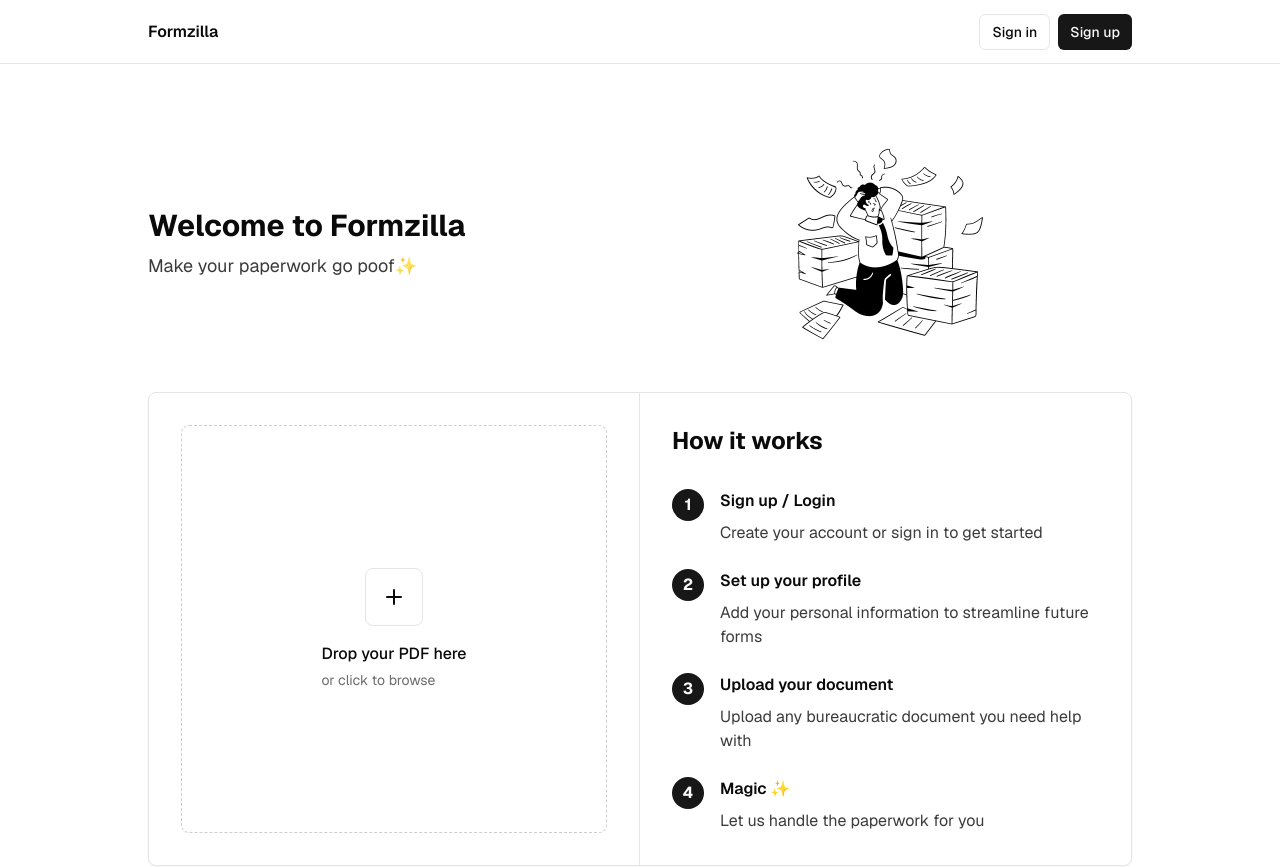
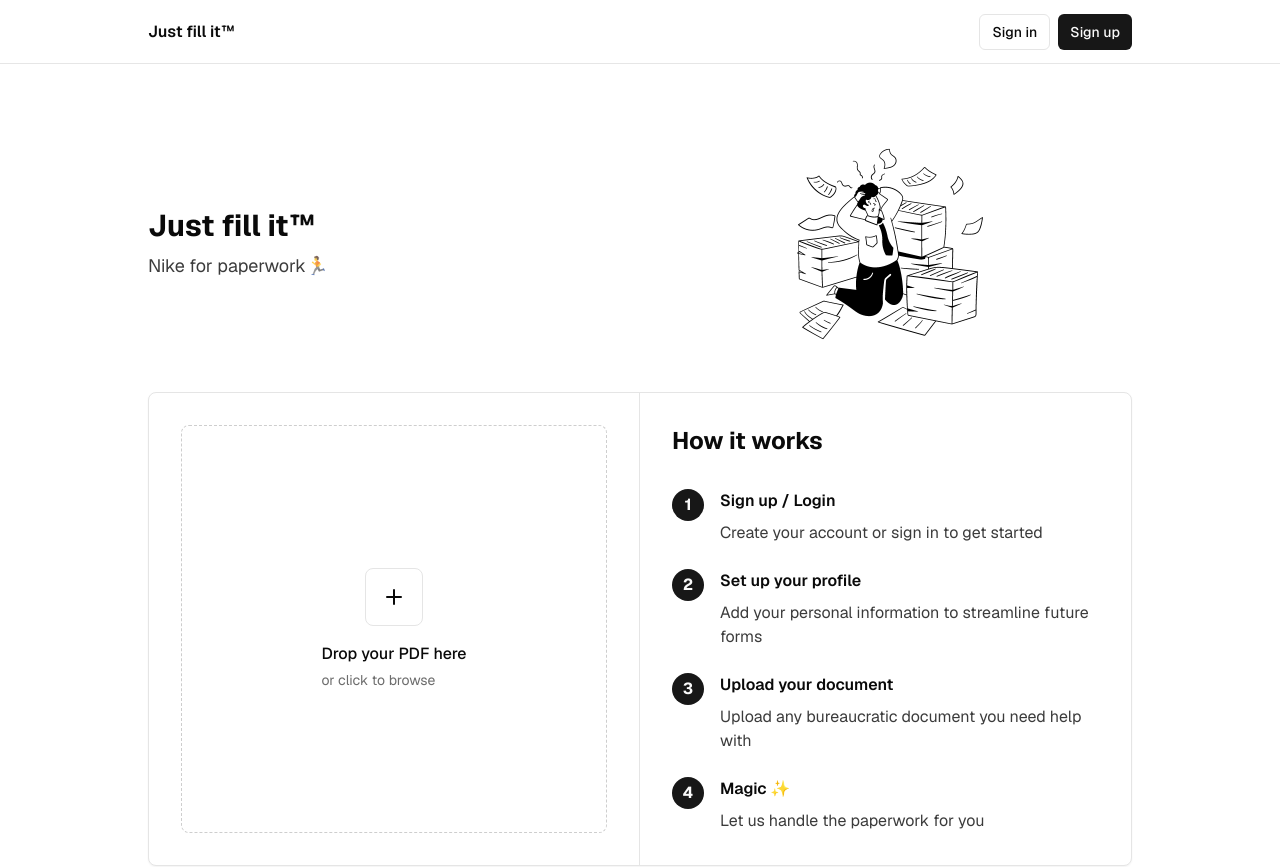
Before and after one commit to MaksymPetyak/berlin-ai-hack, a Next.js app: page / in a window 1280 px wide. Shown: the top 867 px of the page. Built offline with nearby package versions, Linux system fonts and the light colour scheme; no server answers.

Commit message:
just fill it

```diff
--- a/app/layout.tsx
+++ b/app/layout.tsx
@@ -45,7 +45,7 @@
             <nav className="w-full flex justify-center border-b border-b-foreground/10 h-16">
               <div className="w-full max-w-5xl flex justify-between items-center p-3 px-5 text-m">
                 <div className="flex gap-5 items-center font-semibold">
-                  <Link href={"/"}>Formzilla</Link>
+                  <Link href={"/"}>Just fill it™</Link>
                   {session && (
                     <Link
                       href={"/documents"}
--- a/app/page.tsx
+++ b/app/page.tsx
@@ -14,8 +14,8 @@
       <div className="grid md:grid-cols-2 items-center gap-4 py-4">
         {/* Left side: Text */}
         <div className="flex flex-col justify-center text-center md:text-left">
-          <h1 className="text-3xl font-bold mb-2">Welcome to Formzilla</h1>
-          <p className="text-lg text-foreground/80">Make your paperwork go poof✨</p>
+          <h1 className="text-3xl font-bold mb-2">Just fill it™</h1>
+          <p className="text-lg text-foreground/80">Nike for paperwork🏃</p>
         </div>
 
         {/* Right side: Image */}
--- a/app/protected/profile/page.tsx
+++ b/app/protected/profile/page.tsx
@@ -23,10 +23,14 @@
 
   return (
     <div className="flex-1 w-full flex flex-col gap-6 items-center">
-      <div className="w-full max-w-xl flex flex-col gap-6">
+      <div className="w-full max-w-4xl flex flex-col gap-6">
         <h1 className="text-2xl font-semibold">Profile Settings</h1>
 
-        <form action={updateUserProfile} className="flex-1 flex flex-col w-full gap-4">
+        <form action={updateUserProfile} className="flex-1 w-full">
+          <div className="grid grid-cols-1 md:grid-cols-2 gap-8">
+            <div className="flex flex-col gap-4">
+              <h2 className="text-lg font-medium mb-2">Basic Information</h2>
+
               <div>
                 <label
                   htmlFor="first_name"
@@ -110,19 +114,22 @@
                   defaultValue={profile?.address || ''}
                 />
               </div>
+            </div>
 
-          {/* Custom Fields Section */}
-          <div className="border-t pt-4 mt-4">
-            <h2 className="text-lg font-medium mb-4">Custom Fields</h2>
+            <div className="flex flex-col gap-4">
+              <h2 className="text-lg font-medium mb-2">Custom Fields</h2>
               <CustomFields initialFields={profile?.custom_fields || {}} />
             </div>
+          </div>
 
+          <div className="flex justify-end mt-8">
             <button
               type="submit"
-            className="bg-primary text-primary-foreground px-4 py-2 rounded-md hover:bg-primary/90 transition mt-6"
+              className="bg-primary text-primary-foreground px-6 py-2 rounded-md hover:bg-primary/90 transition"
             >
               Update Profile
             </button>
+          </div>
         </form>
       </div>
     </div>
```
Lines whose indentation alone changed are shown as unchanged.
